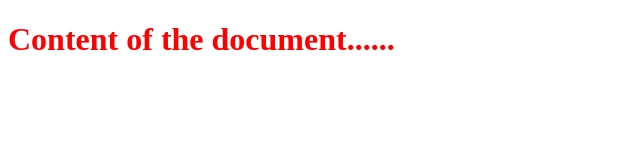
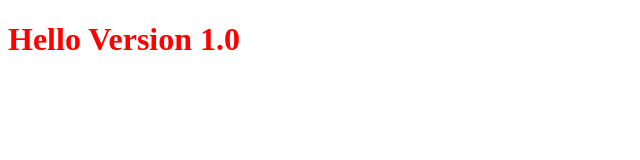
Before and after one commit to hsndev/hi, a plain HTML site: page index.html in a window 1280 px wide. Shown: the whole page, without its empty margins (0-640 px from the left). Drawn offline with Linux system fonts and the light colour scheme.

Commit message:
changer h1

```diff
--- a/index.html
+++ b/index.html
@@ -12,7 +12,7 @@ color:red;
 </head>
 
 <body>
-<h1>Content of the document......</h1>
+<h1>Hello Version 1.0</h1>
 </body>
 
 </html>
```
